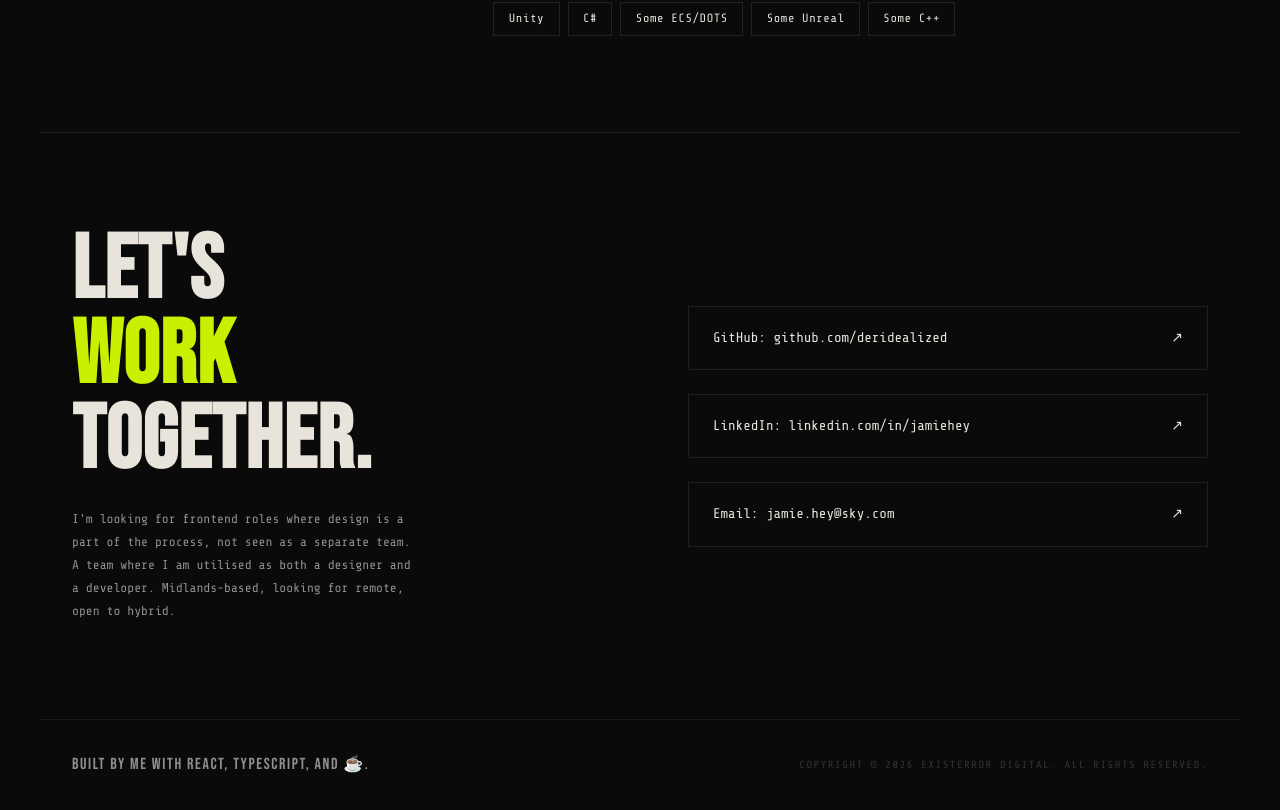
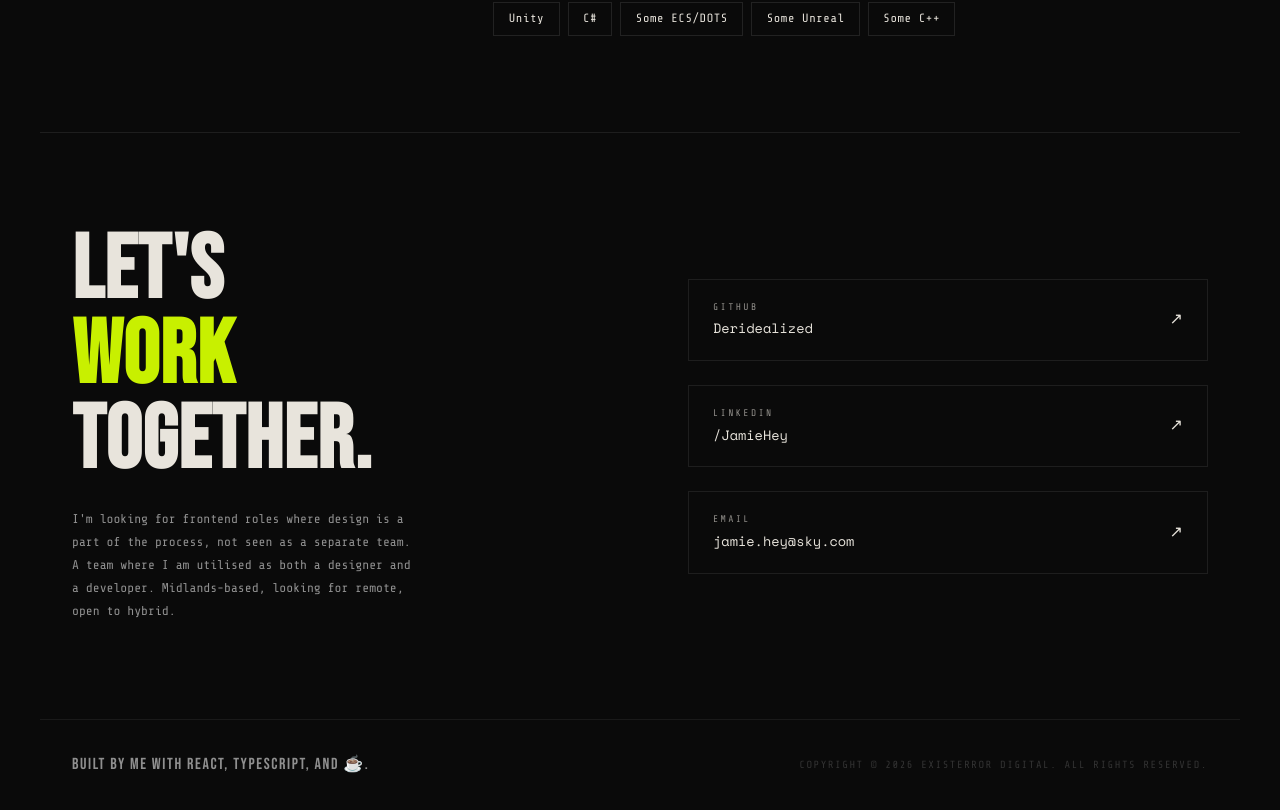
Before and after one commit to Deridealized/existerror-2026, a React (Vite) app: page / in a window 1280 px wide. Shown: the part 3627-4437 px from the top of the page. Built offline with nearby package versions, Linux system fonts and the light colour scheme.

Commit message:
fix(contacts): color and style change

```diff
--- a/src/components/Contact/Contact.module.css
+++ b/src/components/Contact/Contact.module.css
@@ -70,14 +70,14 @@
   border-color: var(--color-limegreen);
 }
 
-.contactLink-content {
+.contactLinkContent {
   position: relative;
   z-index: 1;
   display: flex;
   flex-direction: column;
 }
 
-.contactLink-label {
+.contactLinkLabel {
   font-size: 0.6rem;
   letter-spacing: 0.25em;
   text-transform: uppercase;
@@ -85,19 +85,19 @@
   margin-bottom: 0.2rem;
 }
 
-.contactLink-value {
+.contactLinkValue {
   font-family: "Space Mono", monospace;
   font-size: 0.85rem;
 }
 
-.contactLink-arrow {
+.contactLinkArrow {
   position: relative;
   z-index: 1;
   font-size: 1rem;
   transition: transform 0.2s;
 }
 
-.contactLink:hover .contactLink-arrow {
+.contactLink:hover .contactLinkArrow {
   transform: translate(3px, -3px);
 }
 
--- a/src/components/Contact/contactDetails.ts
+++ b/src/components/Contact/contactDetails.ts
@@ -1,16 +1,16 @@
 export const contactDetails = [
   {
-    label: "GitHub: ",
-    value: "github.com/deridealized",
+    label: "GitHub",
+    value: "Deridealized",
     link: "https://github.com/deridealized",
   },
   {
-    label: "LinkedIn: ",
-    value: "linkedin.com/in/jamiehey",
+    label: "LinkedIn",
+    value: "/JamieHey",
     link: "https://linkedin.com/in/jamiehey",
   },
   {
-    label: "Email: ",
+    label: "Email",
     value: "jamie.hey@sky.com",
     link: "mailto:jamie.hey@sky.com",
   },
```
